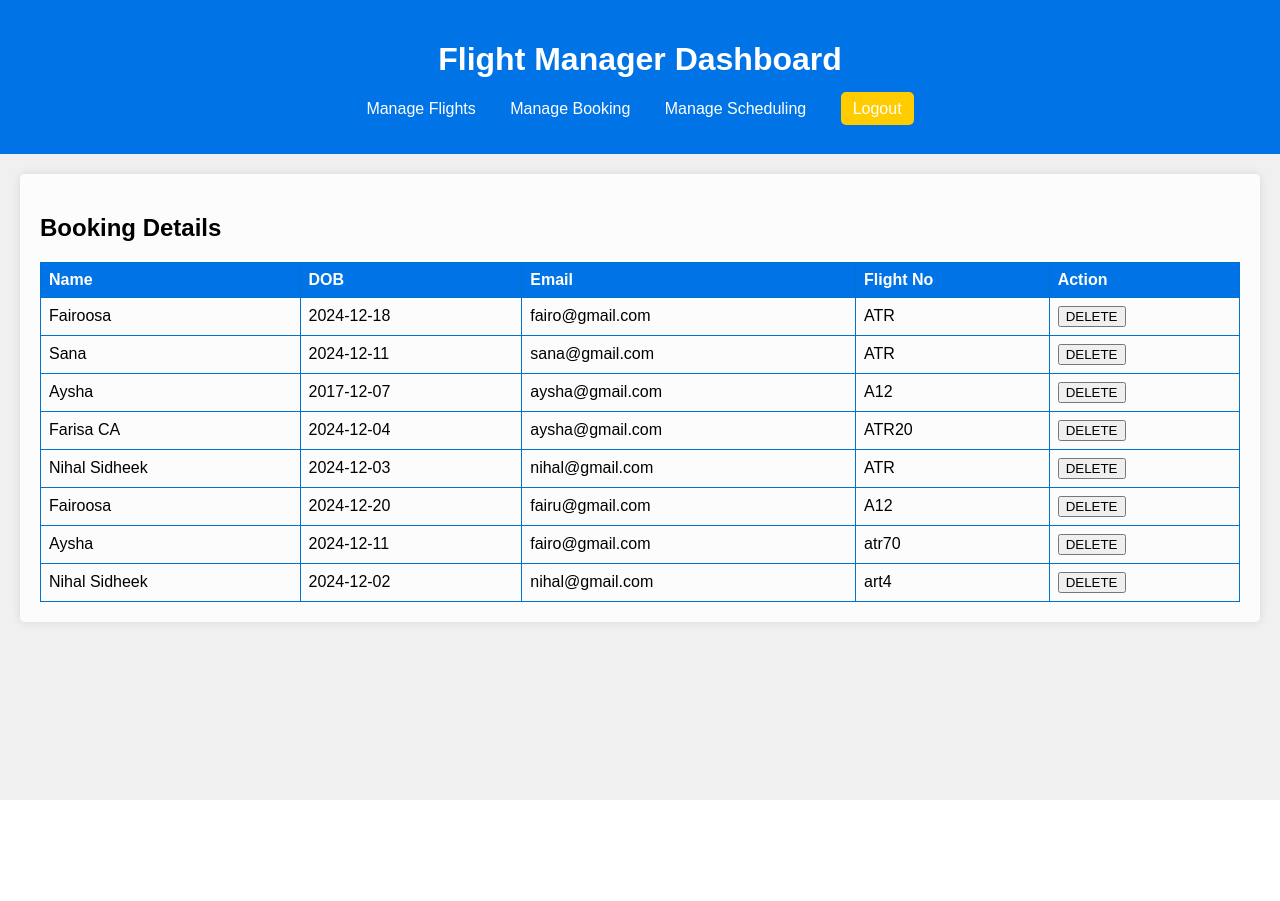
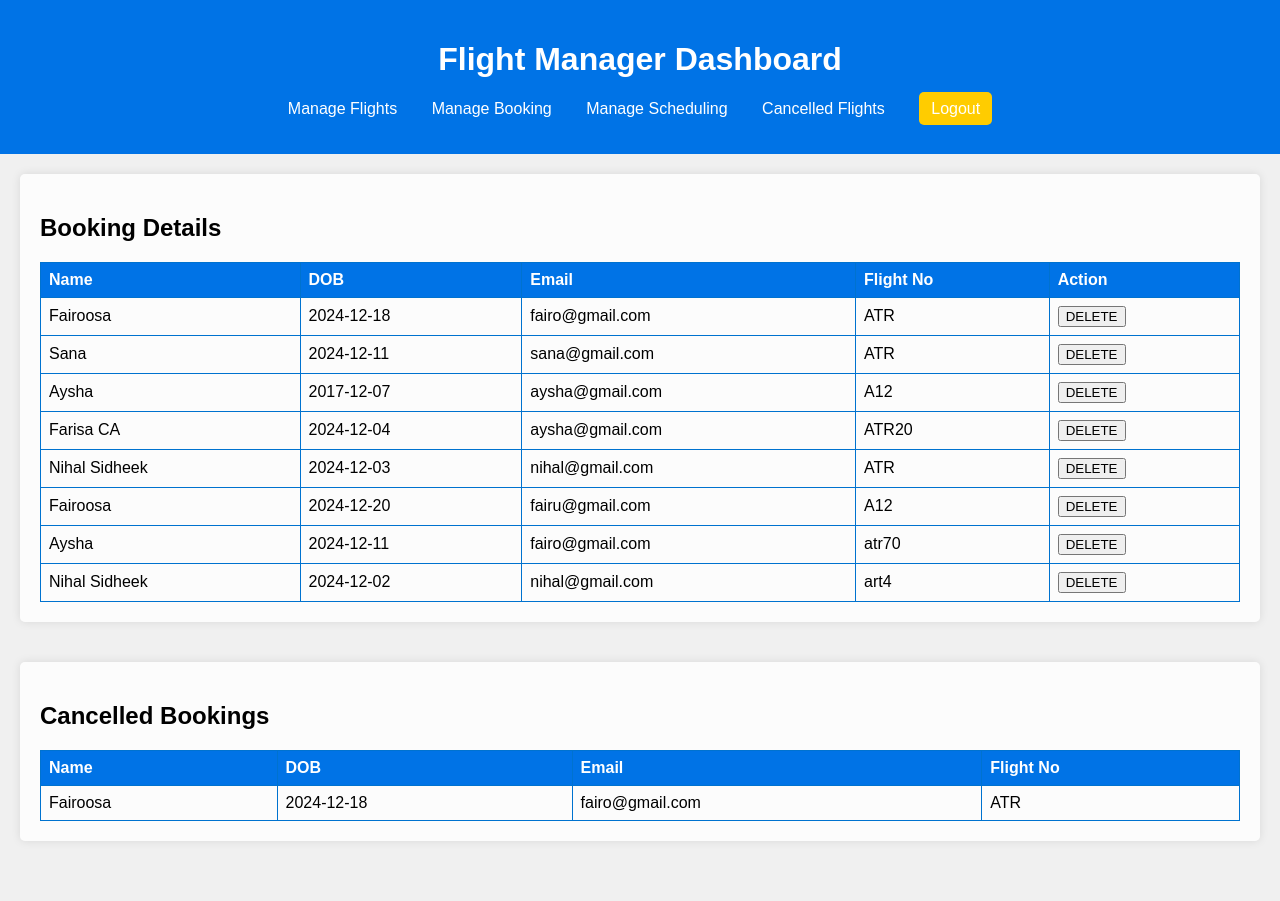
Before and after one commit to FarisaCA/css, a PHP site: page /fmanager_dashboard.php in a window 1280 px wide. Before the commit the page ends 800 px from the top, so only its background shows below. Run offline with PHP 8.4, Linux system fonts and the light colour scheme; data comes from the database, SQL or seed files in the repository.

Commit message:
committed

```diff
--- a/fmanager_dashboard.php
+++ b/fmanager_dashboard.php
@@ -40,6 +40,7 @@ if (isset($_POST['delete'])) {
                 <li><a href="manage_flight.php">Manage Flights</a></li>
                 <li><a href="#bookings">Manage Booking</a></li>
                 <li><a href="fschedule.php">Manage Scheduling</a></li>
+                <li><a href="#cancelbook">Cancelled Flights</a></li>
                 <li><a href="logout.php" class="logout-button">Logout</a></li>
             </ul>
         </nav>
@@ -98,6 +99,45 @@ if (isset($_POST['delete'])) {
                 </tbody>
             </table>
         </section>
+        <section id="cancelbook">
+            <h2>Cancelled Bookings</h2>
+            <table border="2">
+                <thead>
+                    <tr>
+                        <th>Name</th>
+                        <th>DOB</th>
+                        <th>Email</th>
+                        <th>Flight No</th>
+                    </tr>
+                </thead>
+                <?php
+
+            // Cancelled booking details with flight no
+            $sql = "
+                    SELECT
+                        booking.book_id,
+                        booking.name,
+                        booking.dob,
+                        booking.email,
+                        flight.flight_no
+                    FROM booking
+                    JOIN flight ON booking.flight_id = flight.flight_id
+                    WHERE booking.cancel = true";
+
+            $result = mysqli_query($conn, $sql);
+            if ($result && mysqli_num_rows($result) > 0) {
+                while ($row = mysqli_fetch_assoc($result)) {
+                    echo "<tr>
+                            <td>{$row['name']}</td>
+                            <td>{$row['dob']}</td>
+                            <td>{$row['email']}</td>
+                            <td>{$row['flight_no']}</td> <!-- Display flight number -->
+                        </tr>";
+                }
+            } else {
+                echo "<tr><td colspan='7'>No bookings found</td></tr>";
+            }
+            ?>
     </main>
 </body>
 </html>
--- a/showbook.php
+++ b/showbook.php
@@ -141,7 +141,7 @@ $conn->close();
 
          <!-- Displaying a cancellation message that appears for 1 minute -->
         <div id="cancel-message" class="message" style="background-color: #fff3cd; color: #856404;">
-            You can cancel the flight within 24 hours of booking.
+             A refund of 30% will be processed after deducting cancellation fees.
         </div>
 
         <!-- Displaying booking details -->
```
